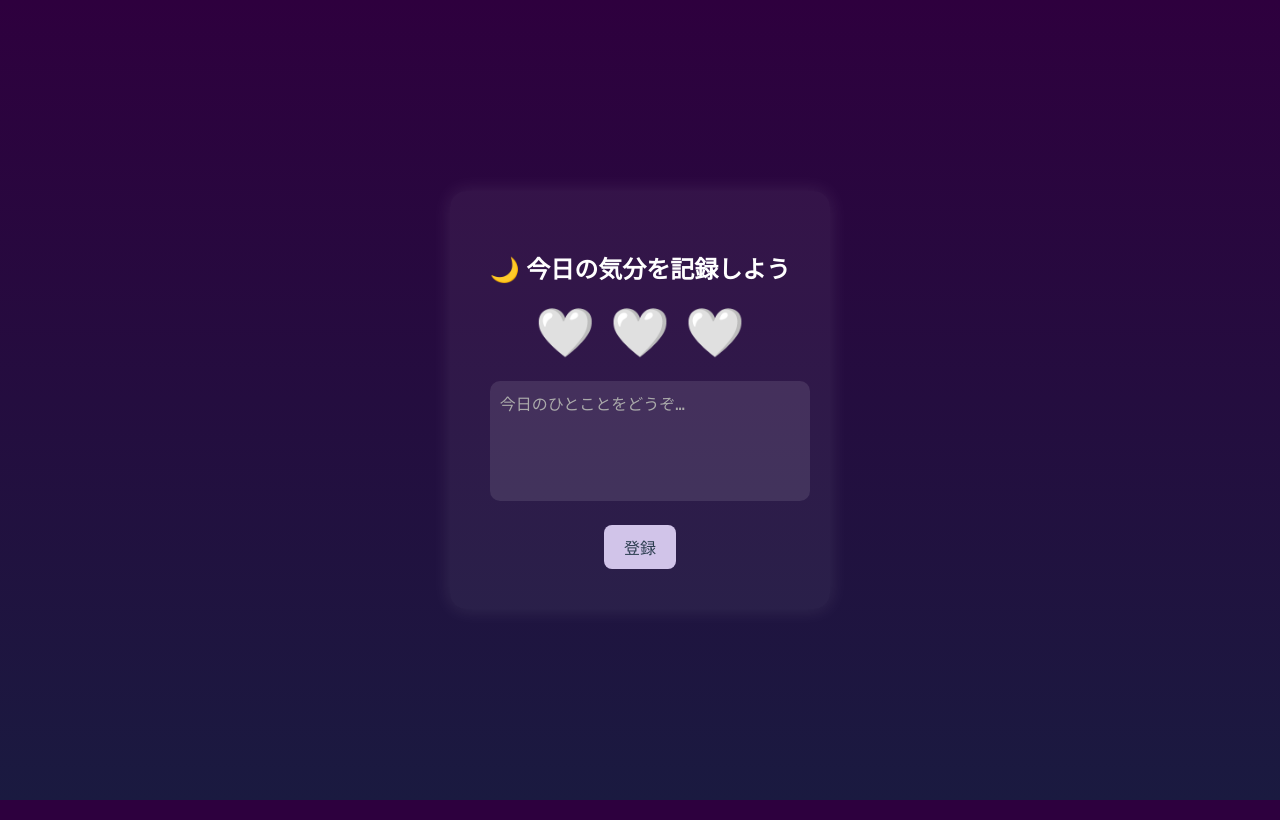
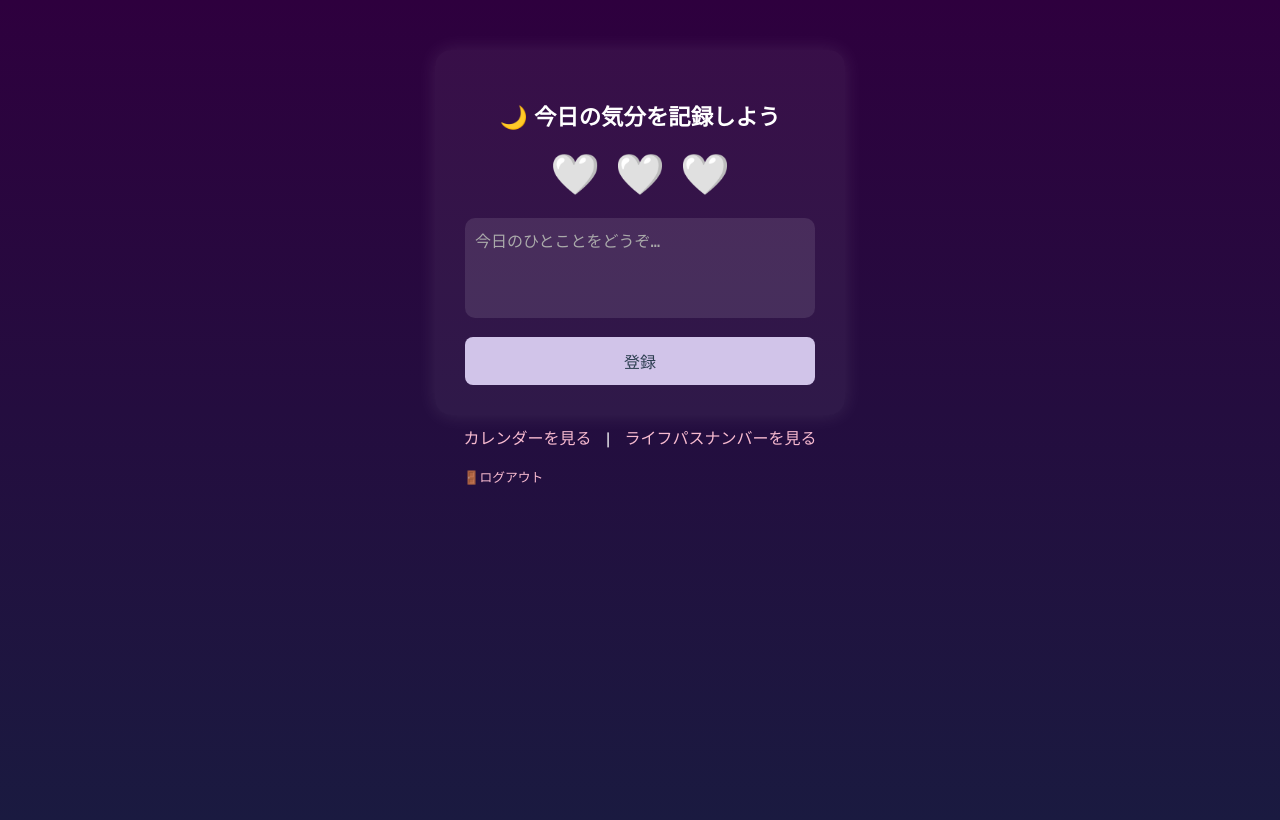
Before and after one commit to kayoajiki/kadai10_prototype, a PHP site: page /home.php in a window 1280 px wide. Run offline with PHP 8.4, Linux system fonts and the light colour scheme.

Commit message:
Add files via upload

```diff
--- a/home.php
+++ b/home.php
@@ -8,6 +8,7 @@ if (session_status() === PHP_SESSION_NONE) {
 <html lang="ja">
 <head>
   <meta charset="UTF-8">
+  <meta name="viewport" content="width=device-width, initial-scale=1.0">
   <title>Moon Diary - 今日の気分</title>
   <style>
     body {
@@ -15,37 +16,46 @@ if (session_status() === PHP_SESSION_NONE) {
       font-family: 'Helvetica Neue', sans-serif;
       color: #fff;
       display: flex;
-      justify-content: center;
+      flex-direction: column;
       align-items: center;
-      height: 100vh;
+      min-height: 100vh;
       margin: 0;
+      padding: 10px;
     }
+
     .container {
       text-align: center;
       background: rgba(255,255,255,0.05);
-      padding: 40px;
+      padding: 30px;
       border-radius: 16px;
       box-shadow: 0 0 20px rgba(255,255,255,0.1);
+      width: 100%;
+      max-width: 350px;
+      margin-top: 40px;
+      margin-bottom: 10px; /* ✅ 余白を最小限に */
     }
+
     h2 {
-      font-size: 24px;
+      font-size: 1.4rem;
       margin-bottom: 20px;
     }
+
     .hearts {
       display: flex;
       justify-content: center;
       gap: 15px;
-      font-size: 48px;
+      font-size: 2.5rem;
       margin-bottom: 20px;
       cursor: pointer;
     }
+
     textarea {
       width: 100%;
       height: 100px;
       border: none;
       border-radius: 10px;
       padding: 10px;
-      font-size: 16px;
+      font-size: 1rem;
       resize: none;
       background-color: rgba(255,255,255,0.1);
       color: #fff;
@@ -53,19 +63,48 @@ if (session_status() === PHP_SESSION_NONE) {
     textarea::placeholder {
       color: #aaa;
     }
+
+    /* ✅ 登録ボタンをコメント欄と同じ幅 */
     .submit-button {
-      margin-top: 20px;
+      margin-top: 15px;
+      width: 100%; /* ✅ コメント欄と同じ幅 */
       background-color: #d1c4e9;
       color: #2c3e50;
       border: none;
-      padding: 10px 20px;
-      font-size: 16px;
+      padding: 12px 0;
+      font-size: 1rem;
       border-radius: 8px;
       cursor: pointer;
       transition: 0.3s;
     }
     .submit-button:hover {
       background-color: #e8e0f8;
+    }
+    /* ✅ 登録ボタンとリンクの間の余白を調整 */
+    form {
+      margin-bottom: 0; /* フォームの下の余白を削除 */
+    }
+
+    /* ✅ コメント欄と登録ボタンの幅を揃える */
+    textarea, .submit-button {
+      box-sizing: border-box; /* 幅を正確に揃える */
+    }
+
+    .nav-links a {
+      color: #f8bbd0;
+      text-decoration: none;
+      margin: 0 10px;
+    }
+    .nav-links a:hover {
+      text-decoration: underline;
+    }
+
+    @media (max-width: 480px) {
+      .container { padding: 20px; }
+      .hearts { font-size: 2rem; gap: 10px; }
+      h2 { font-size: 1.2rem; }
+      textarea { font-size: 0.9rem; height: 90px; }
+      .submit-button { font-size: 0.95rem; }
     }
   </style>
 </head>
@@ -80,9 +119,15 @@ if (session_status() === PHP_SESSION_NONE) {
       </div>
       <input type="hidden" name="mood" id="mood" value="0">
       <textarea name="comment" placeholder="今日のひとことをどうぞ…" required></textarea>
-      <br>
       <input type="submit" value="登録" class="submit-button">
     </form>
+  </div>
+
+  <!-- ✅ calendar.php と同じデザインのリンク -->
+  <div class="nav-links">
+    <a href="calendar.php">カレンダーを見る</a> |
+    <a href="life_path.php">ライフパスナンバーを見る</a><br><br>
+    <a href="logout.php" style="font-size: 0.8rem;">🚪ログアウト</a>
   </div>
 
   <script>
@@ -93,20 +138,12 @@ if (session_status() === PHP_SESSION_NONE) {
       heart.addEventListener('click', () => {
         const current = parseInt(moodInput.value);
         const clicked = index + 1;
-
-        // 同じハートをもう一度クリックしたら、そこから右側をOFFに
-        if (current === clicked) {
-          moodInput.value = clicked - 1;
-        } else {
-          moodInput.value = clicked;
-        }
-
-        // ハートの表示を更新
-        const mood = parseInt(moodInput.value);
+        moodInput.value = (current === clicked) ? clicked - 1 : clicked;
         hearts.forEach((h, i) => {
-          h.textContent = i < mood ? '💗' : '🤍';
+          h.textContent = i < moodInput.value ? '💗' : '🤍';
         });
       });
     });
   </script>
+</body>
 </html>
```
